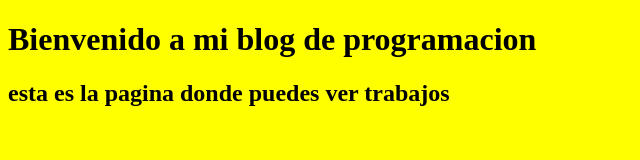
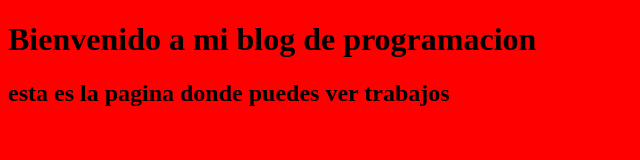
Before and after one commit to EduAndrei2020/pagina-web, a plain HTML site: page index.html in a window 1280 px wide. Shown: the whole page, without its empty margins (0-640 px from the left). Drawn offline with Linux system fonts and the light colour scheme.

Commit message:
se cambia a rojo
esto cambia para toda la pantalla

```diff
--- a/index.html
+++ b/index.html
@@ -7,7 +7,7 @@
     <title>Blog de Edward</title>
 </head>
 
-<body bgcolor="yellow">
+<body bgcolor="red">
     <h1>Bienvenido a mi blog de programacion</h1>
     <h2>esta es la pagina donde puedes ver trabajos</h2>
 </body>
```
